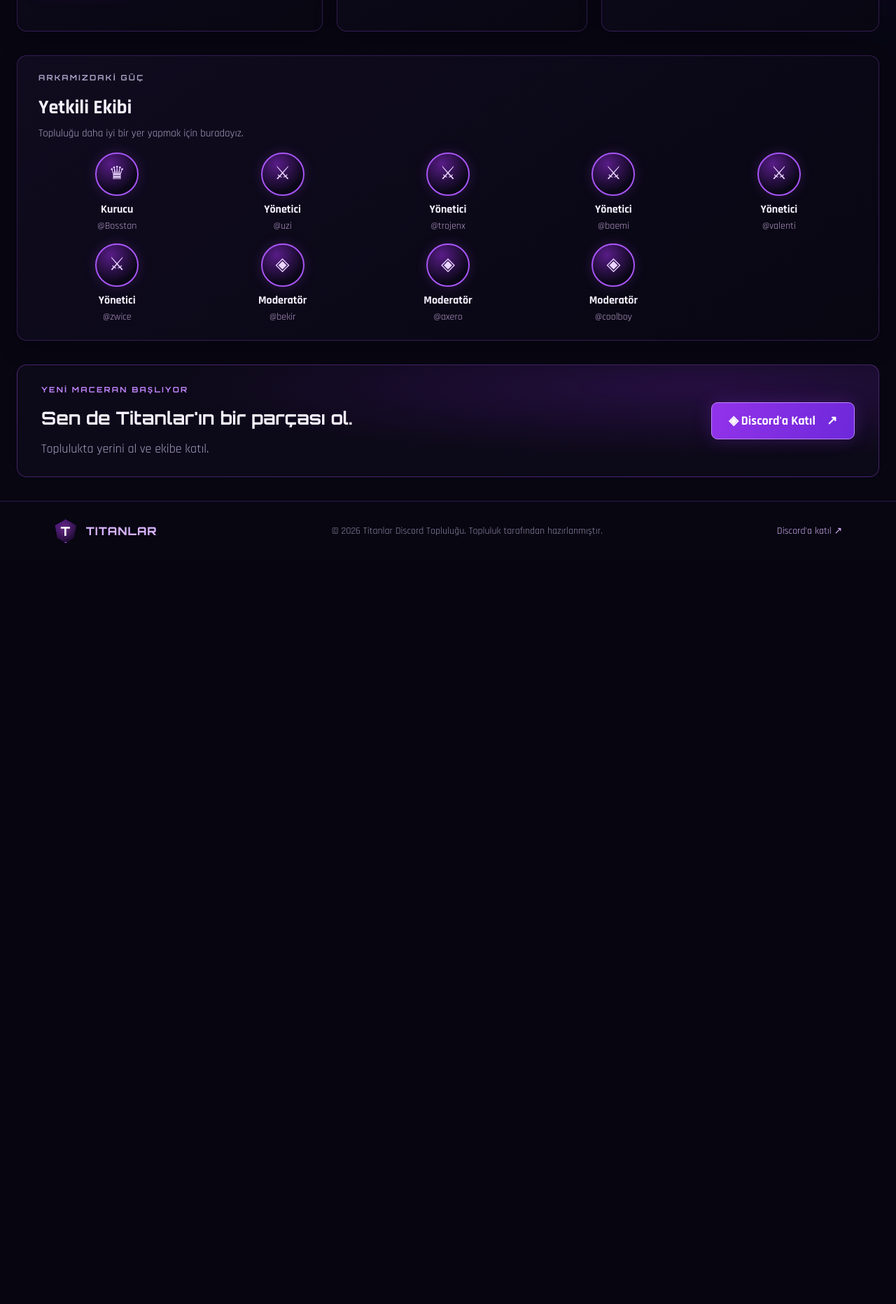
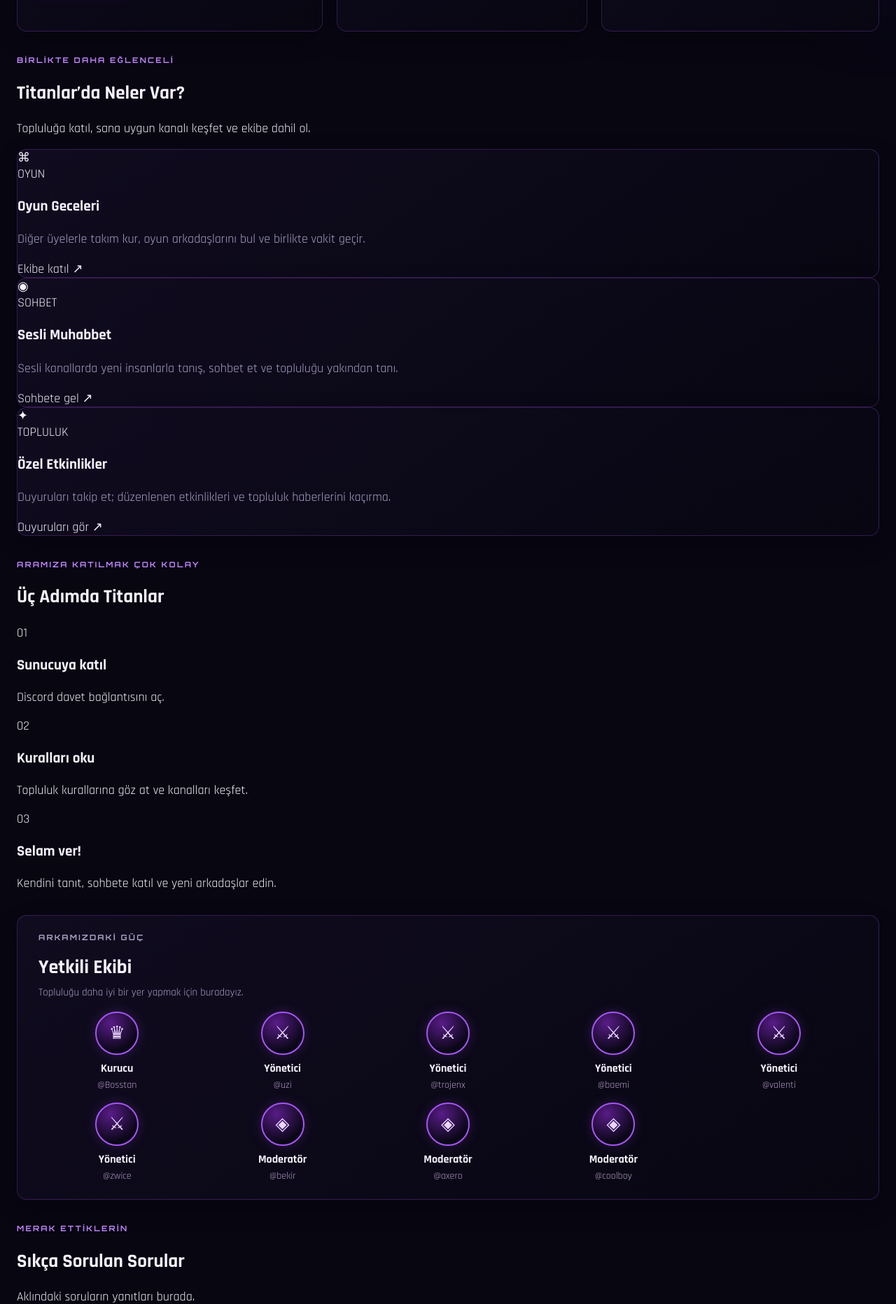
Before and after one commit to Altanrec/titanlar, a Flask app: page / in a window 1280 px wide; the page is wider, and only the part inside the window is pictured. Shown: the part 1173-3037 px from the top of that part at 70% size. Before the commit the page ends 1949 px from the top of that part, so only its background shows below. Run offline with Flask 3, Linux system fonts and the light colour scheme.

Commit message:
Add logo to header and new sections for events and FAQs
Updated the index.html file to include a logo image in the header and added new sections for events and FAQs.

```diff
--- a/templates/index.html
+++ b/templates/index.html
@@ -14,10 +14,10 @@
 <body>
   <div class="ambient ambient-one"></div><div class="ambient ambient-two"></div>
   <header class="topbar">
-    <a class="brand" href="#home" aria-label="Titanlar ana sayfa"><span class="brand-mark">T</span><span>TITANLAR</span></a>
+    <a class="brand" href="#home" aria-label="Titanlar ana sayfa"><img class="brand-logo" src="{{ url_for('static', filename='titanlar-logo.png') }}" alt="Titanlar logosu"><span>TITANLAR</span></a>
     <button class="menu-toggle" aria-label="Menüyü aç" aria-expanded="false">☰</button>
     <nav class="nav-links" id="nav-links">
-      <a class="active" href="#home">Ana Sayfa</a><a href="#about">Hakkımızda</a><a href="#rules">Kurallar</a><a href="#team">Yetkili Ekibi</a>
+      <a class="active" href="#home">Ana Sayfa</a><a href="#about">Hakkımızda</a><a href="#events">Etkinlikler</a><a href="#rules">Kurallar</a><a href="#team">Yetkili Ekibi</a><a href="#faq">SSS</a>
     </nav>
     <a class="button button-small" href="https://discord.gg/titanlar" target="_blank" rel="noopener noreferrer">◈ Discord'a Katıl</a>
   </header>
@@ -36,7 +36,7 @@
       </div>
       <div class="hero-art" aria-hidden="true">
         <div class="orbit orbit-a"></div><div class="orbit orbit-b"></div>
-        <div class="sigil">T</div><div class="floating-shard shard-a"></div><div class="floating-shard shard-b"></div>
+        <img class="hero-logo" src="{{ url_for('static', filename='titanlar-logo.png') }}" alt="Titanlar logosu"><div class="floating-shard shard-a"></div><div class="floating-shard shard-b"></div>
         <div class="art-caption"><span>TOPLULUĞUNU BUL</span><strong>GÜCÜNÜ BİRLEŞTİR.</strong></div>
       </div>
       <div class="hero-bottom-glow"></div>
@@ -76,6 +76,20 @@
       </article>
     </section>
 
+    <section class="events-section section-wrap" id="events">
+      <div class="section-heading"><p class="eyebrow">BİRLİKTE DAHA EĞLENCELİ</p><h2>Titanlar’da Neler Var?</h2><p>Topluluğa katıl, sana uygun kanalı keşfet ve ekibe dahil ol.</p></div>
+      <div class="event-grid">
+        <article class="event-card panel"><div class="event-symbol">⌘</div><span class="event-tag">OYUN</span><h3>Oyun Geceleri</h3><p>Diğer üyelerle takım kur, oyun arkadaşlarını bul ve birlikte vakit geçir.</p><a href="https://discord.gg/titanlar" target="_blank" rel="noopener noreferrer">Ekibe katıl <span>↗</span></a></article>
+        <article class="event-card panel"><div class="event-symbol">◉</div><span class="event-tag">SOHBET</span><h3>Sesli Muhabbet</h3><p>Sesli kanallarda yeni insanlarla tanış, sohbet et ve topluluğu yakından tanı.</p><a href="https://discord.gg/titanlar" target="_blank" rel="noopener noreferrer">Sohbete gel <span>↗</span></a></article>
+        <article class="event-card panel"><div class="event-symbol">✦</div><span class="event-tag">TOPLULUK</span><h3>Özel Etkinlikler</h3><p>Duyuruları takip et; düzenlenen etkinlikleri ve topluluk haberlerini kaçırma.</p><a href="https://discord.gg/titanlar" target="_blank" rel="noopener noreferrer">Duyuruları gör <span>↗</span></a></article>
+      </div>
+    </section>
+
+    <section class="howto section-wrap">
+      <div class="section-heading"><p class="eyebrow">ARAMIZA KATILMAK ÇOK KOLAY</p><h2>Üç Adımda Titanlar</h2></div>
+      <div class="steps-grid"><article class="step-card"><span>01</span><h3>Sunucuya katıl</h3><p>Discord davet bağlantısını aç.</p></article><article class="step-card"><span>02</span><h3>Kuralları oku</h3><p>Topluluk kurallarına göz at ve kanalları keşfet.</p></article><article class="step-card"><span>03</span><h3>Selam ver!</h3><p>Kendini tanıt, sohbete katıl ve yeni arkadaşlar edin.</p></article></div>
+    </section>
+
     <section class="team panel section-wrap" id="team">
       <div class="team-intro"><p class="eyebrow">ARKAMIZDAKİ GÜÇ</p><h2>Yetkili Ekibi</h2><p>Topluluğu daha iyi bir yer yapmak için buradayız.</p></div>
       <div class="team-member"><div class="avatar">♛</div><strong>Kurucu</strong><span>@Bosstan</span></div>
@@ -89,6 +103,16 @@
       <div class="team-member"><div class="avatar">◈</div><strong>Moderatör</strong><span>@coolboy</span></div>
     </section>
 
+    <section class="faq-section section-wrap" id="faq">
+      <div class="section-heading"><p class="eyebrow">MERAK ETTİKLERİN</p><h2>Sıkça Sorulan Sorular</h2><p>Aklındaki soruların yanıtları burada.</p></div>
+      <div class="faq-list">
+        <details class="faq-item"><summary>Titanlar’a katılmak ücretsiz mi?<span>＋</span></summary><p>Evet, Discord sunucusuna katılmak ücretsizdir. Discord hesabınla davet bağlantısını açman yeterli.</p></details>
+        <details class="faq-item"><summary>Sunucuda neler yapabilirim?<span>＋</span></summary><p>Diğer üyelerle sohbet edebilir, oyun arkadaşları bulabilir ve duyurulan topluluk etkinliklerine katılabilirsin.</p></details>
+        <details class="faq-item"><summary>Yetkililerle nasıl iletişim kurabilirim?<span>＋</span></summary><p>Discord sunucusuna katıldıktan sonra uygun destek veya yardım kanalını kullanabilirsin.</p></details>
+        <details class="faq-item"><summary>Sunucu kurallarını nereden görebilirim?<span>＋</span></summary><p>Bu sayfadaki Kurallar bölümünü inceleyebilir, sunucuya katıldıktan sonra Discord’daki kural kanalını da okuyabilirsin.</p></details>
+      </div>
+    </section>
+
     <section class="join-banner section-wrap">
       <div><p class="eyebrow">YENİ MACERAN BAŞLIYOR</p><h2>Sen de Titanlar'ın bir parçası ol.</h2><p>Toplulukta yerini al ve ekibe katıl.</p></div>
       <a class="button" href="https://discord.gg/titanlar" target="_blank" rel="noopener noreferrer">◈ Discord'a Katıl <span>↗</span></a>
@@ -96,7 +120,7 @@
   </main>
 
   <footer class="footer">
-    <a class="brand" href="#home"><span class="brand-mark">T</span><span>TITANLAR</span></a>
+    <a class="brand" href="#home"><img class="brand-logo" src="{{ url_for('static', filename='titanlar-logo.png') }}" alt="Titanlar logosu"><span>TITANLAR</span></a>
     <p>© 2026 Titanlar Discord Topluluğu. Topluluk tarafından hazırlanmıştır.</p>
     <a class="footer-link" href="https://discord.gg/titanlar" target="_blank" rel="noopener noreferrer">Discord'a katıl ↗</a>
   </footer>
```
